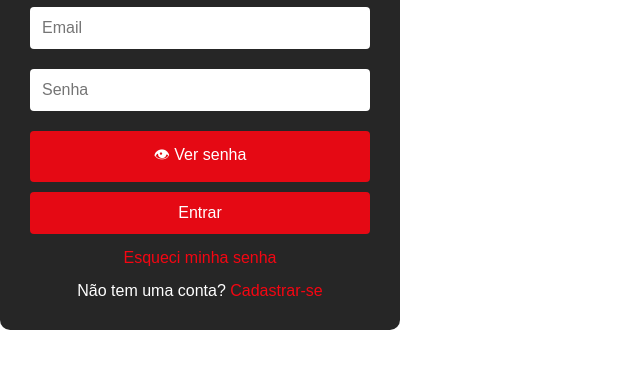
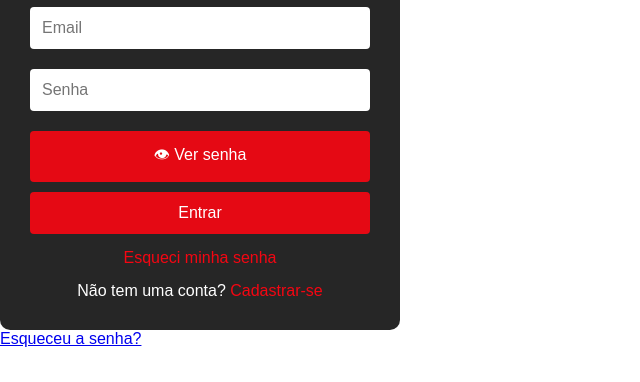
Before and after one commit to henrique01000/Tela-viva-, a plain HTML site: page login.html in a window 1280 px wide. Shown: the part 70-452 px from the top of the page, without its empty margins (0-640 px from the left). Drawn offline with Linux system fonts and the light colour scheme.

Commit message:
login.html

```diff
--- a/login.html
+++ b/login.html
@@ -42,3 +42,4 @@
   </script>
 </body>
 </html>
+<p><a href="recuperar.html">Esqueceu a senha?</a></p>
```
